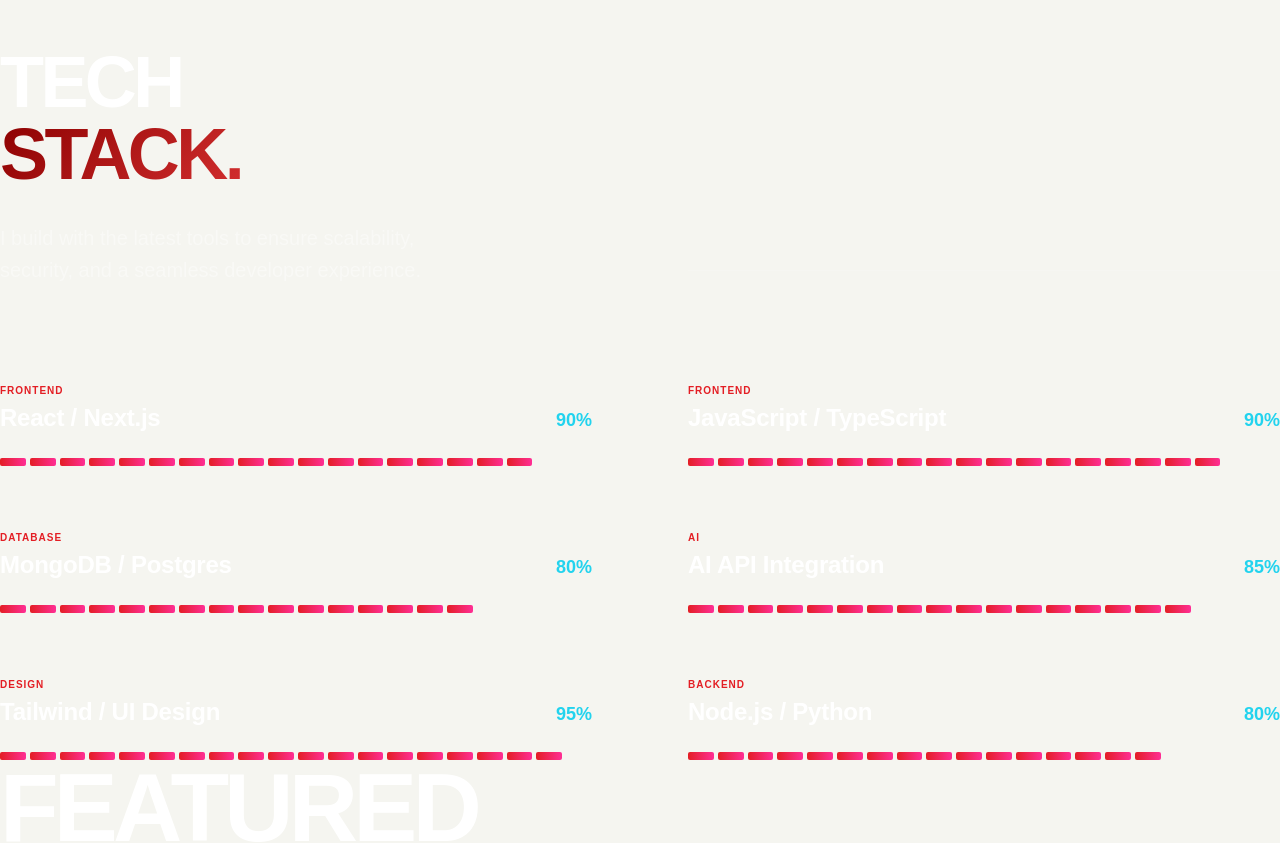
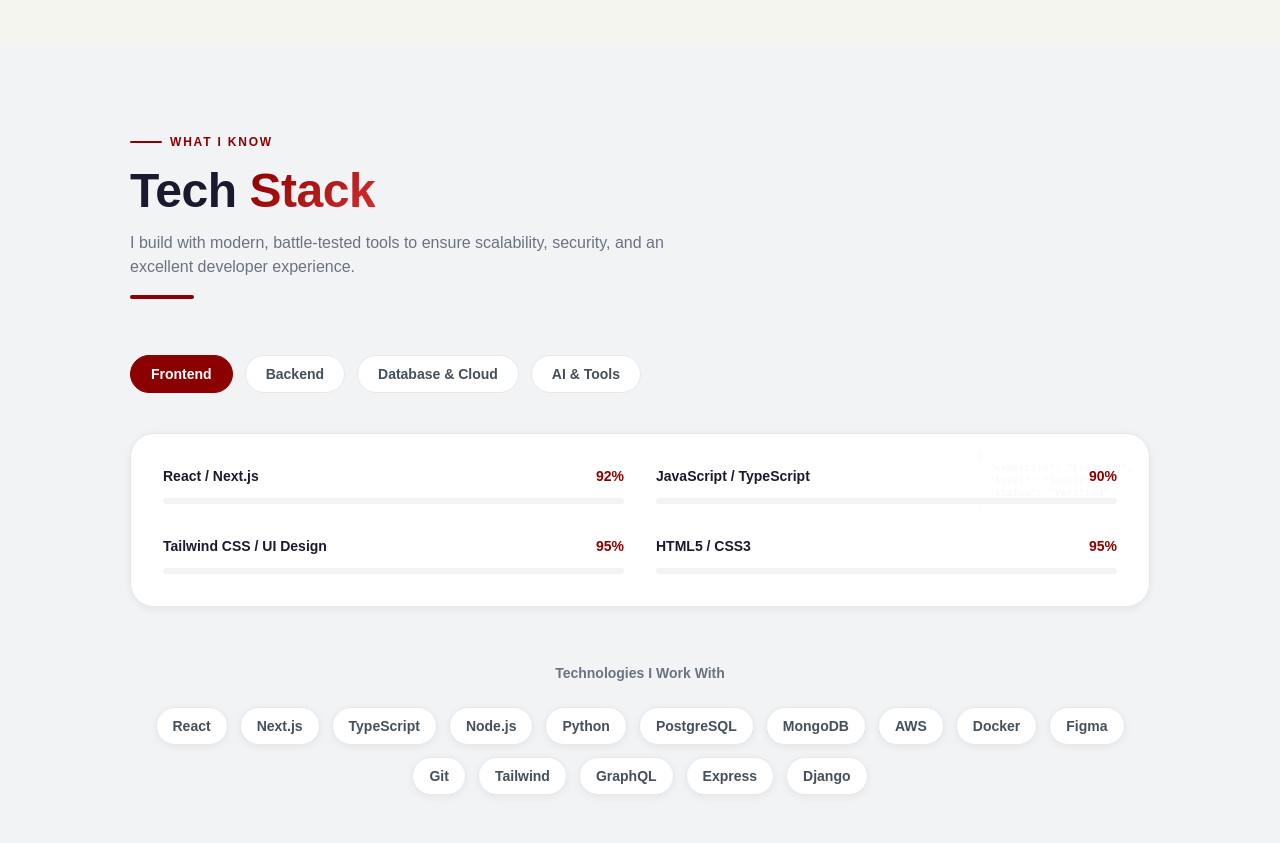
Before and after one commit to Betelhem-Ashenafi/portfolio-, a Next.js app: page / in a window 1280 px wide. Shown: the part 2080-2923 px from the top of the page. Built offline with nearby package versions, Linux system fonts and the light colour scheme.

Commit message:
feat: implement tabbed skill categorization and tech badges

```diff
--- a/components/Skills.tsx
+++ b/components/Skills.tsx
@@ -1,78 +1,190 @@
 'use client'
 
 import { motion } from 'framer-motion'
+import { useState } from 'react'
 
-const skills = [
-  { name: 'React / Next.js', level: 90, category: 'Frontend' },
-  { name: 'JavaScript / TypeScript', level: 90, category: 'Frontend' },
-  { name: 'MongoDB / Postgres', level: 80, category: 'Database' },
-  { name: 'AI API Integration', level: 85, category: 'AI' },
-  { name: 'Tailwind / UI Design', level: 95, category: 'Design' },
-  { name: 'Node.js / Python', level: 80, category: 'Backend' },
+const skillCategories = [
+  {
+    name: 'Frontend',
+    color: 'var(--accent)',
+    skills: [
+      { name: 'React / Next.js',         level: 92 },
+      { name: 'JavaScript / TypeScript',  level: 90 },
+      { name: 'Tailwind CSS / UI Design', level: 95 },
+      { name: 'HTML5 / CSS3',             level: 95 },
+    ],
+  },
+  {
+    name: 'Backend',
+    color: 'var(--nav-blue)',
+    skills: [
+      { name: 'Node.js / Express',   level: 85 },
+      { name: 'Python / Django',     level: 78 },
+      { name: 'REST API Design',     level: 90 },
+      { name: 'GraphQL',             level: 70 },
+    ],
+  },
+  {
+    name: 'Database & Cloud',
+    color: '#16a34a',
+    skills: [
+      { name: 'PostgreSQL / MySQL',  level: 82 },
+      { name: 'MongoDB',             level: 80 },
+      { name: 'AWS / Vercel',        level: 75 },
+      { name: 'Docker / CI/CD',      level: 70 },
+    ],
+  },
+  {
+    name: 'AI & Tools',
+    color: '#9333ea',
+    skills: [
+      { name: 'OpenAI / AI APIs',    level: 85 },
+      { name: 'Git / GitHub',        level: 95 },
+      { name: 'Algorithms & DSA',    level: 88 },
+      { name: 'Figma / Prototyping', level: 80 },
+    ],
+  },
+]
+
+const techBadges = [
+  'React', 'Next.js', 'TypeScript', 'Node.js', 'Python',
+  'PostgreSQL', 'MongoDB', 'AWS', 'Docker', 'Figma',
+  'Git', 'Tailwind', 'GraphQL', 'Express', 'Django',
 ]
 
 export default function Skills() {
+  const [activeTab, setActiveTab] = useState(0)
+
   return (
-    <section id="skills" className="section-padding relative overflow-hidden">
-      <div className="container-custom relative z-10">
-        <div className="grid lg:grid-cols-2 gap-24 items-end mb-24">
+    <section
+      id="skills"
+      className="section-wrapper"
+      style={{ background: 'var(--bg-muted)' }}
+    >
+      <div className="container-main">
+
+        {/* ── Header ─────────────────────────────────────── */}
+        <motion.div
+          initial={{ opacity: 0, y: 20 }}
+          whileInView={{ opacity: 1, y: 0 }}
+          viewport={{ once: true }}
+          className="mb-14"
+        >
+          <p className="section-label">What I Know</p>
+          <h2 className="text-4xl md:text-5xl font-extrabold mb-4" style={{ color: 'var(--text-primary)' }}>
+            Tech <span className="gradient-text">Stack</span>
+          </h2>
+          <p className="text-base max-w-xl" style={{ color: 'var(--text-muted)' }}>
+            I build with modern, battle-tested tools to ensure scalability, security, and an excellent developer experience.
+          </p>
+          <div className="w-16 h-1 rounded-full mt-4" style={{ background: 'var(--accent)' }} />
+        </motion.div>
+
+        {/* ── Category Tabs ──────────────────────────────── */}
+        <div className="flex flex-wrap gap-3 mb-10">
+          {skillCategories.map((cat, i) => (
+            <button
+              key={i}
+              onClick={() => setActiveTab(i)}
+              className="px-5 py-2 rounded-full text-sm font-semibold transition-all"
+              style={{
+                background: activeTab === i ? cat.color : 'var(--bg-card)',
+                color: activeTab === i ? '#fff' : 'var(--text-secondary)',
+                border: `1.5px solid ${activeTab === i ? cat.color : 'var(--border)'}`,
+                boxShadow: activeTab === i ? `0 4px 15px ${cat.color}40` : 'none',
+              }}
+            >
+              {cat.name}
+            </button>
+          ))}
+        </div>
+
+        {/* ── Skill Bars ─────────────────────────────────── */}
+        <motion.div
+          key={activeTab}
+          initial={{ opacity: 0, y: 10 }}
+          animate={{ opacity: 1, y: 0 }}
+          transition={{ duration: 0.4 }}
+          className="card p-8 mb-14 relative overflow-hidden group"
+        >
+          {/* Subtle background decoration */}
+          <div className="absolute top-0 right-0 p-4 opacity-[0.03] select-none pointer-events-none group-hover:opacity-[0.06] transition-opacity">
+            <pre className="text-[10px] font-mono leading-tight">
+              {`{
+  "expertise": "${skillCategories[activeTab].name}",
+  "level": "Senior",
+  "status": "Verified"
+}`}
+            </pre>
+          </div>
+
+          <div className="grid md:grid-cols-2 gap-8 relative z-10">
+            {skillCategories[activeTab].skills.map((skill, idx) => (
+              <motion.div
+                key={skill.name}
+                initial={{ opacity: 0, x: -20 }}
+                animate={{ opacity: 1, x: 0 }}
+                transition={{ delay: idx * 0.1 }}
+                className="space-y-3"
+              >
+                <div className="flex justify-between items-center">
+                  <span className="text-sm font-semibold" style={{ color: 'var(--text-primary)' }}>
+                    {skill.name}
+                  </span>
+                  <span
+                    className="text-sm font-bold"
+                    style={{ color: skillCategories[activeTab].color }}
+                  >
+                    {skill.level}%
+                  </span>
+                </div>
+                <div className="skill-bar-track">
+                  <motion.div
+                    className="skill-bar-fill"
+                    style={{
+                      background: `linear-gradient(90deg, ${skillCategories[activeTab].color}, ${skillCategories[activeTab].color}cc)`,
+                    }}
+                    initial={{ width: 0 }}
+                    animate={{ width: `${skill.level}%` }}
+                    transition={{ duration: 1, delay: idx * 0.1, ease: 'easeOut' }}
+                  />
+                </div>
+              </motion.div>
+            ))}
+          </div>
+        </motion.div>
+
+        {/* ── Tech badges ────────────────────────────────── */}
         <motion.div
           initial={{ opacity: 0, y: 20 }}
           whileInView={{ opacity: 1, y: 0 }}
           viewport={{ once: true }}
         >
-            <h2 className="text-5xl md:text-7xl font-black text-white tracking-tighter mb-8">
-              TECH <br />
-              <span className="gradient-text">STACK.</span>
-            </h2>
-            <p className="text-xl text-white/40 max-w-md leading-relaxed">
-               I build with the latest tools to ensure scalability,
-               security, and a seamless developer experience.
+          <p className="text-sm font-semibold mb-6 text-center" style={{ color: 'var(--text-muted)' }}>
+            Technologies I Work With
           </p>
-          </motion.div>
-
-          <div className="hidden lg:block pb-4">
-             <div className="w-full h-px bg-white/10" />
-          </div>
-        </div>
-
-        <div className="grid md:grid-cols-2 gap-x-24 gap-y-16">
-          {skills.map((skill, idx) => (
-            <motion.div
-              key={skill.name}
-              initial={{ opacity: 0, y: 20 }}
-              whileInView={{ opacity: 1, y: 0 }}
+          <div className="flex flex-wrap justify-center gap-3">
+            {techBadges.map((tech, i) => (
+              <motion.span
+                key={tech}
+                initial={{ opacity: 0, scale: 0.8 }}
+                whileInView={{ opacity: 1, scale: 1 }}
                 viewport={{ once: true }}
-              transition={{ delay: idx * 0.1 }}
-              className="space-y-6 group"
+                transition={{ delay: i * 0.04 }}
+                whileHover={{ y: -4, scale: 1.05 }}
+                className="px-4 py-2 text-sm font-semibold rounded-full cursor-default transition-all"
+                style={{
+                  background: 'var(--bg-card)',
+                  color: 'var(--text-secondary)',
+                  border: '1.5px solid var(--border)',
+                  boxShadow: 'var(--shadow-sm)',
+                }}
               >
-              <div className="flex justify-between items-end">
-                <div className="space-y-1">
-                   <p className="mono text-[10px] font-bold text-[#E31E24] uppercase tracking-widest">{skill.category}</p>
-                   <h3 className="text-2xl font-bold text-white group-hover:text-cyan-400 transition-colors">{skill.name}</h3>
-                </div>
-                <span className="mono text-lg font-bold text-cyan-400">{skill.level}%</span>
-              </div>
-
-              <div className="flex gap-1">
-                {[...Array(20)].map((_, i) => (
-                  <motion.div
-                    key={i}
-                    initial={{ opacity: 0.1 }}
-                    whileInView={{ opacity: i < skill.level / 5 ? 1 : 0.1 }}
-                    viewport={{ once: true }}
-                    transition={{ delay: i * 0.03 + idx * 0.1 }}
-                    className={`h-2 flex-grow rounded-sm ${
-                      i < skill.level / 5
-                        ? 'bg-gradient-to-r from-[#E31E24] to-[#FF2E95]'
-                        : 'bg-white/10'
-                    }`}
-                  />
+                {tech}
+              </motion.span>
             ))}
           </div>
         </motion.div>
-          ))}
-        </div>
       </div>
     </section>
   )
```
Lines whose indentation alone changed are shown as unchanged.
